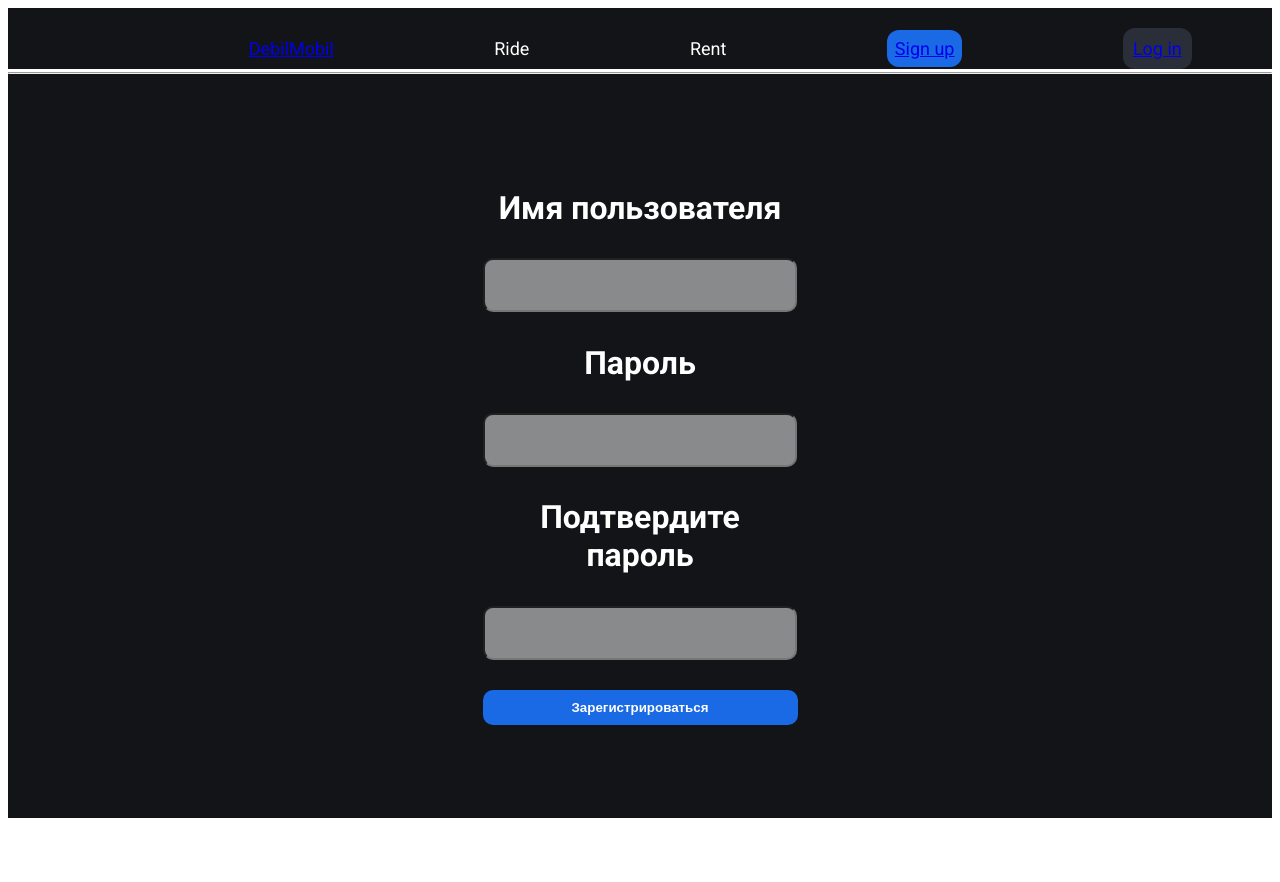
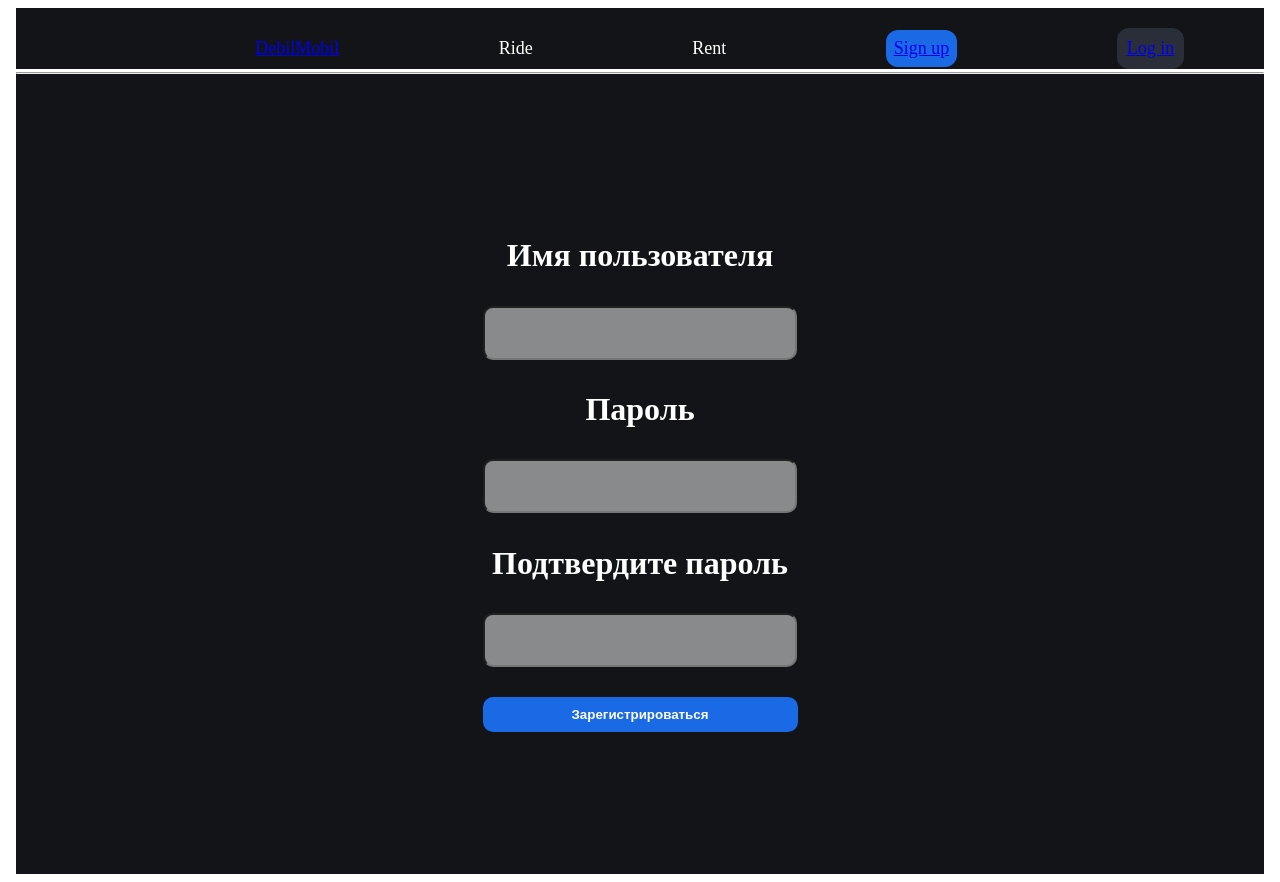
Before and after one commit to MementoSH/DebilMobil, a SvelteKit app: page /reg in a window 1280 px wide. Before the commit the page ends 826 px from the top, so only its background shows below. Built offline with nearby package versions, Linux system fonts and the light colour scheme.

Commit message:
fix commit

```diff
--- a/src/lib/components/Footer.svelte
+++ b/src/lib/components/Footer.svelte
@@ -4,6 +4,7 @@
     <div class="hyper"><a href="/">Посмотрите все предложения</a></div>
 </div>
 <style>
+
     .footer{
         background-color:  #121417;
         display: flex;
--- a/src/routes/+page.svelte
+++ b/src/routes/+page.svelte
@@ -14,9 +14,12 @@
         background-color: black;
 
     }
+
     :global(body) {
-      gap: 0;
-      margin: 0;
+        font-family: 'Roboto', sans-serif;
+        margin: 0;
+        padding: 0;
       overflow-y: hidden;
+
     }
 </style>
--- a/src/routes/autorise/+page.svelte
+++ b/src/routes/autorise/+page.svelte
@@ -17,10 +17,9 @@ import  Header  from '$lib/components/Header.svelte';
 </body>
 
 <style>
-    @import url('https://fonts.googleapis.com/css2?family=Roboto:wght@400;700&display=swap');
 
 body {
-    min-height: 100vh;
+    min-height: 100%;
     display:grid;
     grid-template-rows: auto 1fr;
     font-family: 'Roboto', sans-serif;
@@ -39,7 +38,7 @@ h1, input, button {
     display: flex;
     justify-content: center;
     align-items: center;
-    height: 93vh;
+    height: 100vh;
     overflow-y: hidden;
     margin: 0;
     padding: 0;
--- a/src/routes/reg/+page.svelte
+++ b/src/routes/reg/+page.svelte
@@ -22,15 +22,11 @@
 
 
 <style>
-    @import url('https://fonts.googleapis.com/css2?family=Roboto:wght@400;700&display=swap');
 
 body {
-    min-height: 100vh;
+    min-height: 100%;
     display:grid;
     grid-template-rows: auto 1fr;
-    font-family: 'Roboto', sans-serif;
-    margin: 0;
-    padding: 0;
 }
 
 h1, input, button {
@@ -44,7 +40,7 @@ h1, input, button {
     display: flex;
     justify-content: center;
     align-items: center;
-    height: 93vh;
+    height: 100vh;
     overflow-y: hidden;
     margin: 0;
     padding: 0;
```
